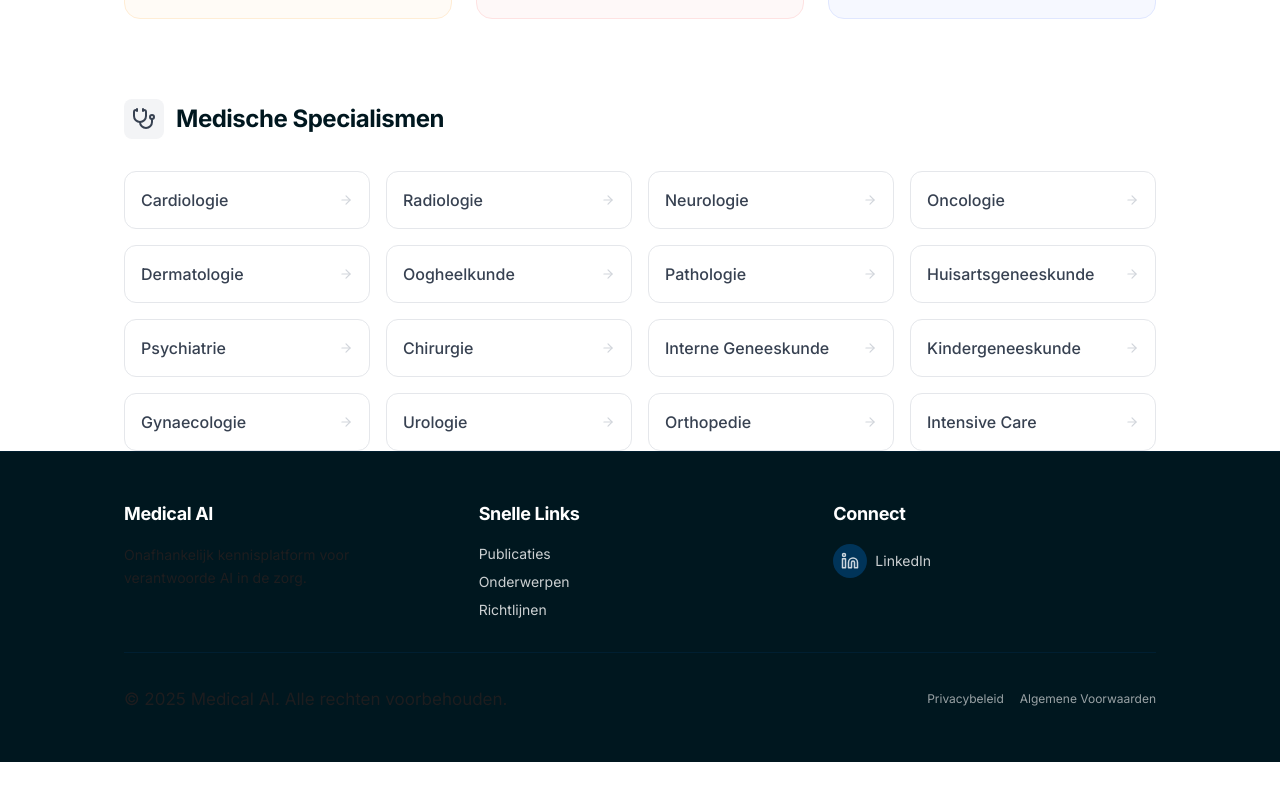
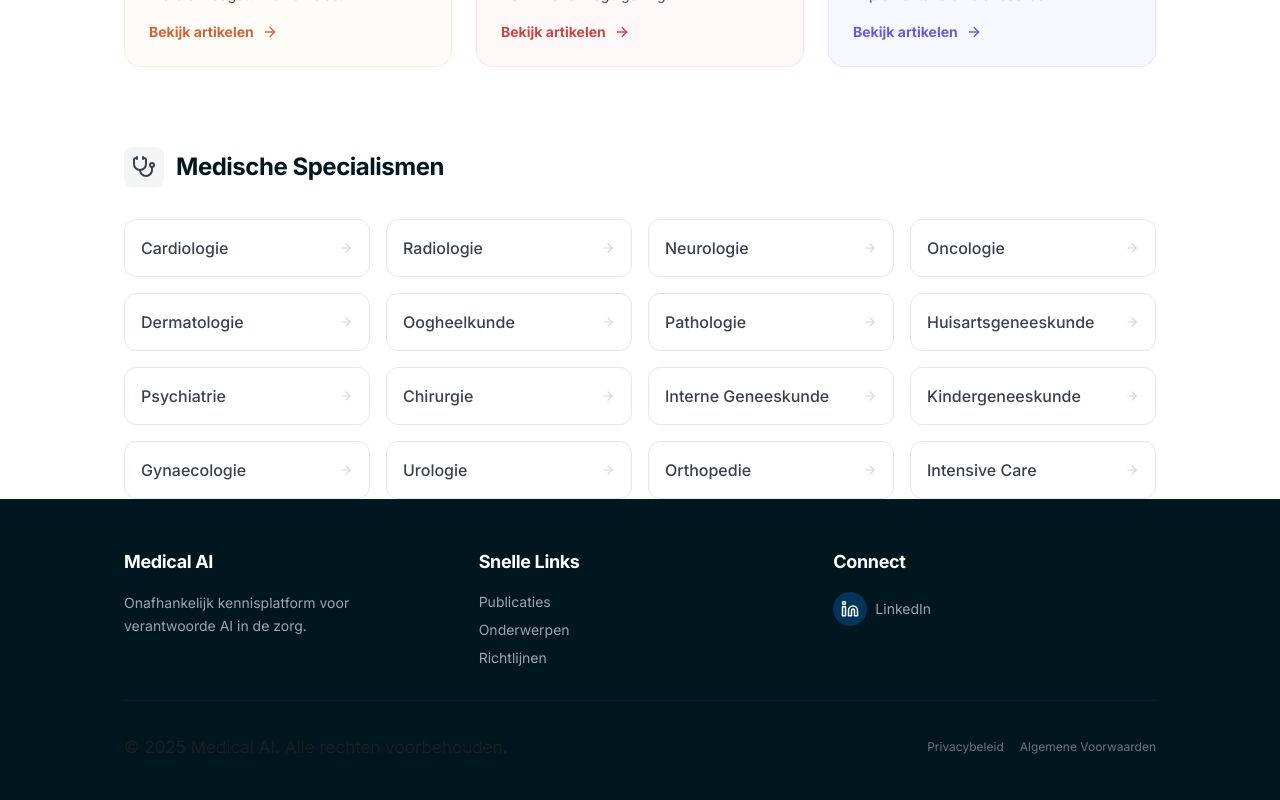
Before and after one commit to illionair/medicalai.nl, a Next.js app: page /topics in a window 1280 px wide. Shown: the part 904-1704 px from the top of the page. Before the commit the page ends 1666 px from the top, so only its background shows below. Built offline with nearby package versions, Linux system fonts and the light colour scheme.

Commit message:
Fix footer text visibility and increase spacing on Topics page

```diff
--- a/src/app/topics/page.tsx
+++ b/src/app/topics/page.tsx
@@ -80,10 +80,10 @@ export default function TopicsPage() {
                 </div>
             </div>
 
-            <div className="container mx-auto px-4 py-16 space-y-20">
+            <div className="container mx-auto px-4 py-16 space-y-20 pb-32">
 
                 {/* Clinical AI Section */}
-                <section>
+                <section className="mt-12">
                     <div className="flex items-center gap-3 mb-8">
                         <div className="p-2 bg-brand-primary/10 rounded-lg text-brand-primary">
                             <Activity size={24} />
--- a/src/components/Footer.tsx
+++ b/src/components/Footer.tsx
@@ -14,7 +14,7 @@ export default function Footer() {
                     {/* Brand & Summary */}
                     <div>
                         <h3 className="text-white text-lg font-bold mb-4">Medical AI</h3>
-                        <p className="text-sm leading-relaxed max-w-xs">
+                        <p className="text-sm leading-relaxed max-w-xs text-gray-400">
                             {t.footer.about_summary}
                         </p>
                     </div>
@@ -24,17 +24,17 @@ export default function Footer() {
                         <h3 className="text-white text-lg font-bold mb-4">{t.footer.quick_links}</h3>
                         <ul className="space-y-2 text-sm">
                             <li>
-                                <Link href="/#latest" className="hover:text-white transition-colors">
+                                <Link href="/#latest" className="text-gray-400 hover:text-white transition-colors">
                                     {t.nav.publications}
                                 </Link>
                             </li>
                             <li>
-                                <Link href="/topics" className="hover:text-white transition-colors">
+                                <Link href="/topics" className="text-gray-400 hover:text-white transition-colors">
                                     {t.nav.topics}
                                 </Link>
                             </li>
                             <li>
-                                <Link href="/guidelines" className="hover:text-white transition-colors">
+                                <Link href="/guidelines" className="text-gray-400 hover:text-white transition-colors">
                                     {t.nav.guidelines}
                                 </Link>
                             </li>
@@ -48,9 +48,9 @@ export default function Footer() {
                             href="https://www.linkedin.com/company/110109298/"
                             target="_blank"
                             rel="noopener noreferrer"
-                            className="inline-flex items-center gap-2 text-sm hover:text-white transition-colors group"
+                            className="inline-flex items-center gap-2 text-sm text-gray-400 hover:text-white transition-colors group"
                         >
-                            <span className="p-2 rounded-full bg-brand-primary group-hover:bg-brand-secondary transition-colors">
+                            <span className="p-2 rounded-full bg-brand-primary group-hover:bg-brand-secondary transition-colors text-white">
                                 <Linkedin size={18} />
                             </span>
                             LinkedIn
@@ -58,11 +58,11 @@ export default function Footer() {
                     </div>
                 </div>
 
-                <div className="border-t border-brand-primary/30 pt-8 flex flex-col md:flex-row justify-between items-center text-xs text-brand-white/60">
+                <div className="border-t border-brand-primary/30 pt-8 flex flex-col md:flex-row justify-between items-center text-xs text-gray-500">
                     <p>{t.footer.legal}</p>
                     <div className="flex gap-4 mt-4 md:mt-0">
-                        <Link href="/privacy" className="hover:text-white cursor-pointer">{t.footer.privacy}</Link>
-                        <Link href="/terms" className="hover:text-white cursor-pointer">{t.footer.terms}</Link>
+                        <Link href="/privacy" className="hover:text-white cursor-pointer transition-colors">{t.footer.privacy}</Link>
+                        <Link href="/terms" className="hover:text-white cursor-pointer transition-colors">{t.footer.terms}</Link>
                     </div>
                 </div>
             </div>
```
